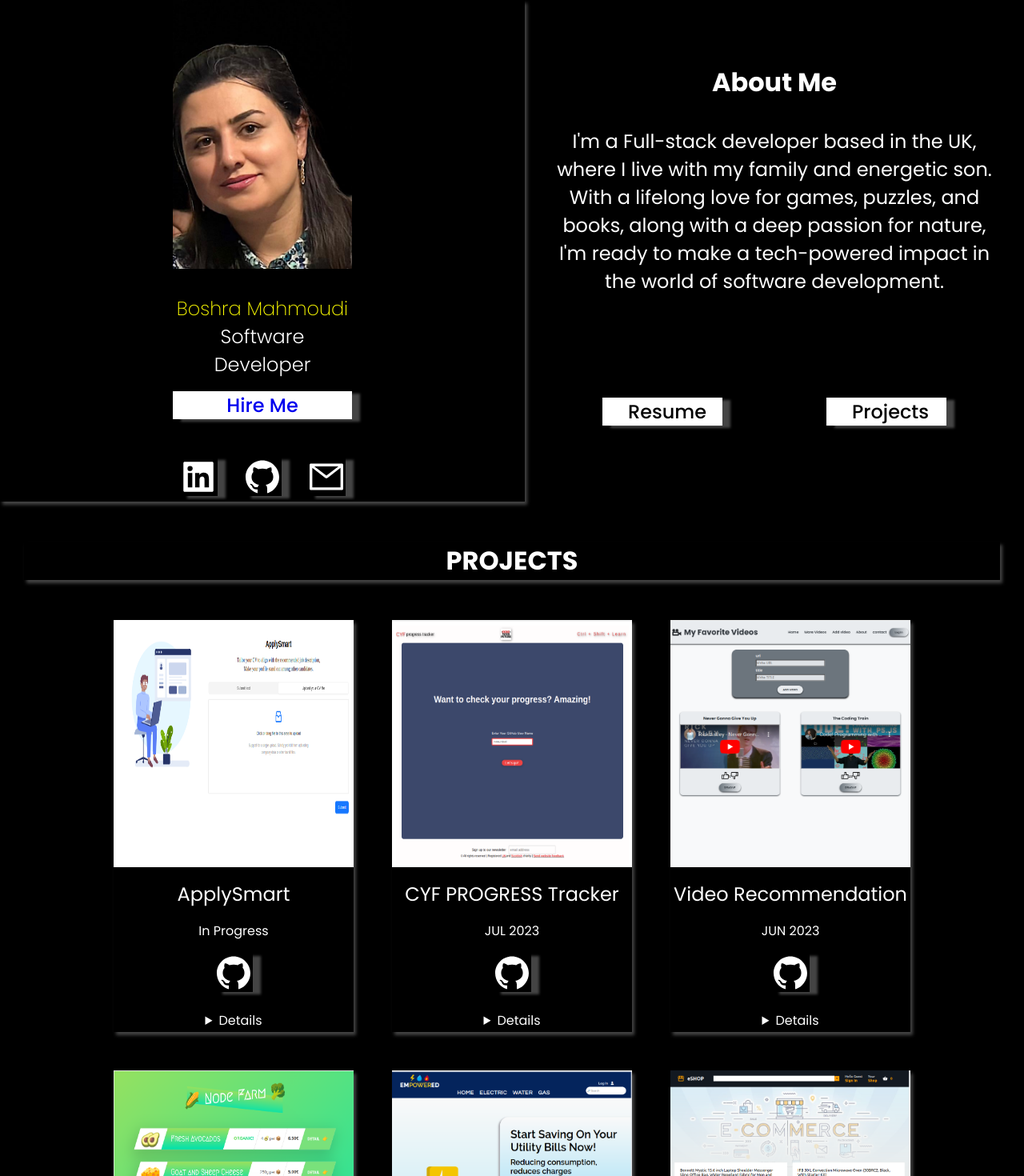
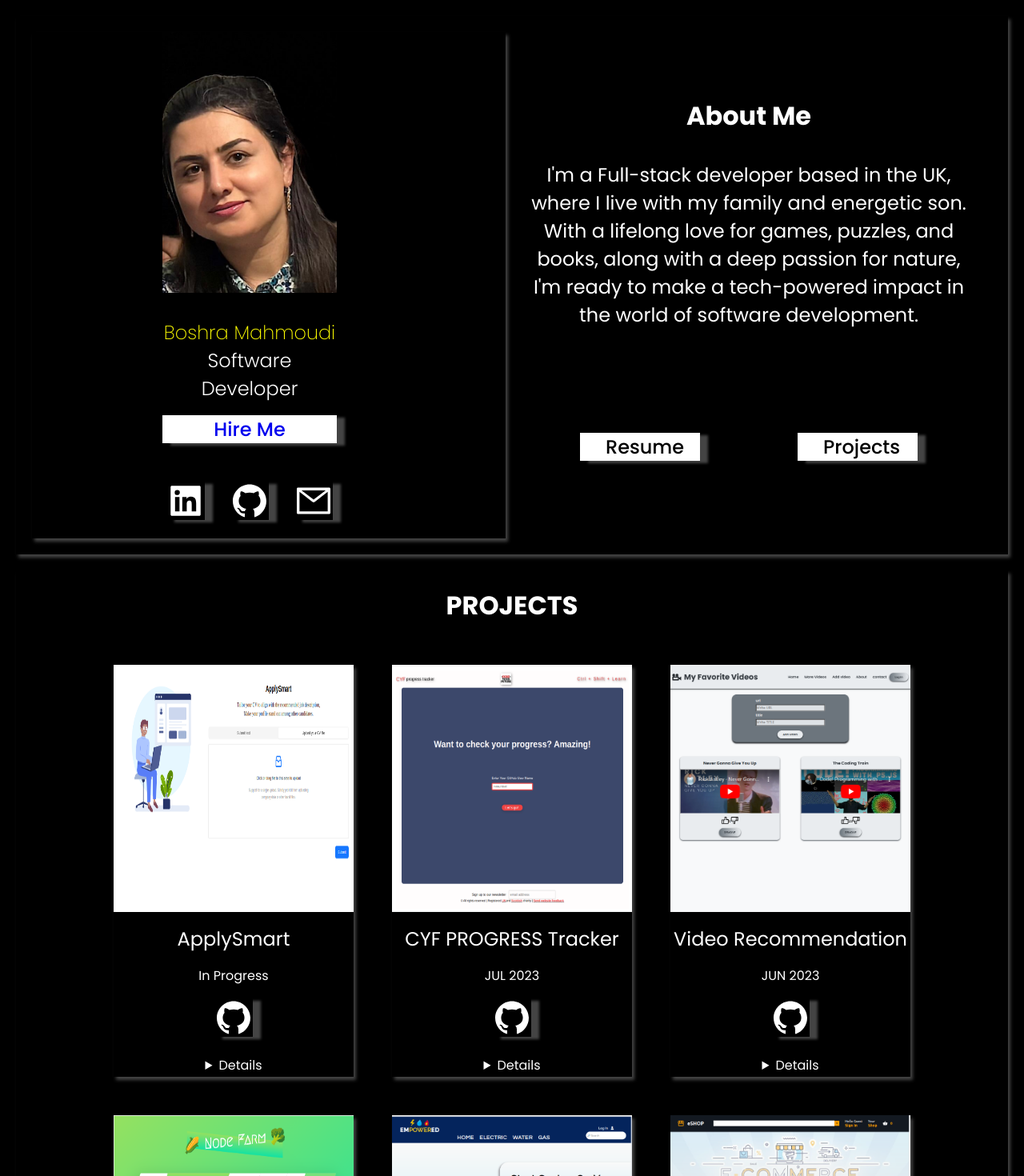
Before and after one commit to BoshraM/my-portfolio, a React (Create React App) app: page / in a window 1280 px wide. Shown: the top 1470 px of the page at 80% size. Built offline with nearby package versions, Linux system fonts and the light colour scheme.

Commit message:
add box shadow for all main container

```diff
--- a/public/style.css
+++ b/public/style.css
@@ -11,6 +11,13 @@
 body {
     background: rgb(0, 0, 0);
     color: white;
+}
+
+.App {
+    display: flex;
+    flex-direction: column;
+    padding: 20px;
+    gap: 20px;
 }
 
 .icon {
--- a/src/components/Hero/hero.css
+++ b/src/components/Hero/hero.css
@@ -4,7 +4,8 @@
      background: black;
      flex-direction: column;
      width: 100%;
-
+     padding: 20px;
+     box-shadow: 3px 4px 4px #444444;
  }
 
  .profile_container {
@@ -13,7 +14,7 @@
      justify-content: center;
      align-items: center;
      width: 100%;
-     padding: 0 3rem;
+     padding: 0 3rem 1rem 0;
      gap: 2rem;
      flex: 1;
      box-shadow: 3px 4px 4px #444444;
@@ -103,7 +104,6 @@
  @media screen and (min-width: 700px) {
      .hero {
          flex-direction: row;
-         padding: 0;
      }
 
      .about_container {
--- a/src/components/contact.css
+++ b/src/components/contact.css
@@ -7,6 +7,7 @@
     justify-content: center;
     gap: 2rem;
     padding: 3rem;
+    box-shadow: 3px 4px 4px #444444;
 }
 
 .form {
--- a/src/components/projects.css
+++ b/src/components/projects.css
@@ -2,11 +2,13 @@
     display: grid;
     padding: 50px 30px;
     gap: 50px;
+    padding: 20px;
+    box-shadow: 3px 4px 4px #444444;
 }
 
 .project_title {
     text-align: center;
-    box-shadow: 3px 4px 4px #444444;
+
 }
 
 .projects_container {
```
